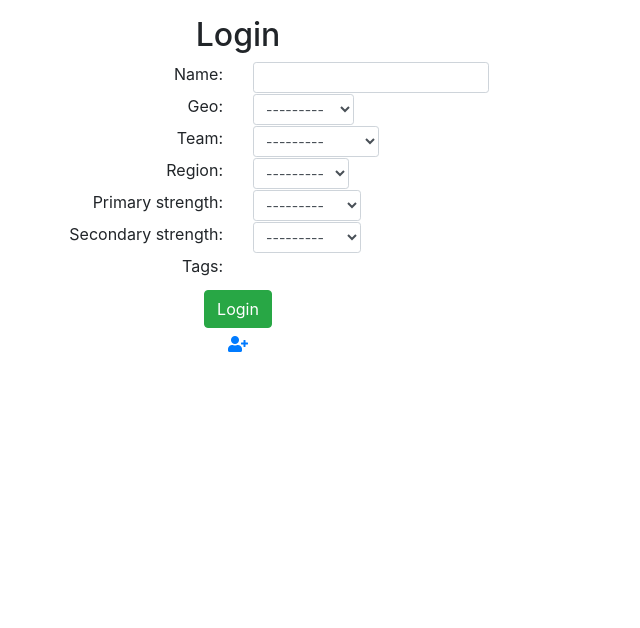
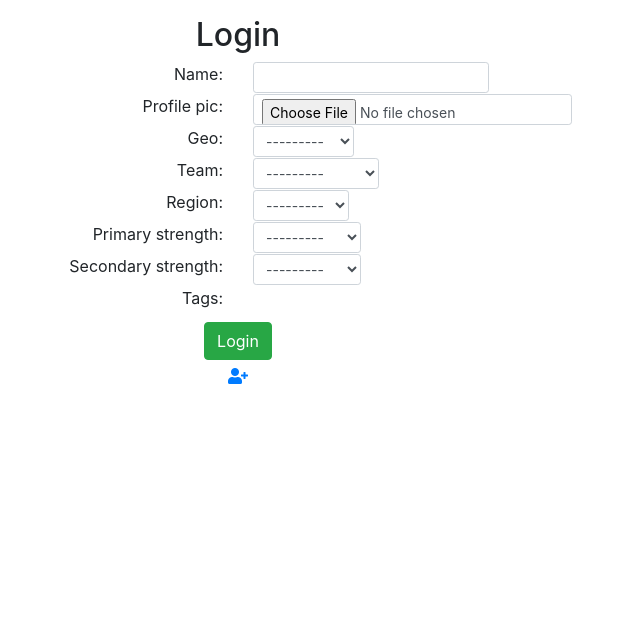
Before and after one commit to totallybradical/se-directory, a Django app: template users/templates/registration/login.html in a window 1280 px wide. Shown: the part 56-684 px from the top of the page, without its empty margins (402-1042 px from the left). Run offline with Django 3.2, Linux system fonts and the light colour scheme; the template is opened without the code that fills it: values that come from a table or form of the project are taken from there, others are empty; some libraries are stand-ins or nearby versions.

Commit message:
Profile pic editing

```diff
--- a/profiles/forms.py
+++ b/profiles/forms.py
@@ -3,6 +3,8 @@ from django import forms
 from .models import Profile
 from profile_tags.models import ProfileTag
 from django.forms.widgets import CheckboxSelectMultiple
+from django.utils.safestring import mark_safe
+
 
 class ProfileForm(forms.ModelForm):
 
@@ -10,6 +12,7 @@ class ProfileForm(forms.ModelForm):
         model = Profile
         fields = (
             'name',
+            'profile_pic',
             'geo',
             'team',
             'region',
@@ -18,12 +21,46 @@ class ProfileForm(forms.ModelForm):
             'tags'
         )
 
+
+def thumbnail(image_path, width, height):
+    absolute_url = '/' + image_path
+    return '<img src="%s" alt="%s" width="%s" height="%s" class="widget-img" />' % (absolute_url, image_path, width, height)
+
+
+class ImageWidget(forms.FileInput):
+    template = '<div class="container"><center>%(image)s</center></div>' \
+               '<br>' \
+               '<div class="custom-file">%(input)s<label class="custom-file-label" for="customFile">Choose image file...</label></div>'
+
+    def __init__(self, attrs=None, template=None, width=189, height=252):
+        if template is not None:
+            self.template = template
+        self.width = width
+        self.height = height
+        super(ImageWidget, self).__init__(attrs)
+
+    def render(self, name, value, attrs=None, renderer=None):
+        attrs = {
+            'id': 'customFile'
+        }
+        input_html = super(forms.FileInput, self).render(name, value, attrs, renderer=None)
+        if value and hasattr(value, 'width') and hasattr(value, 'height'):
+            image_html = thumbnail(value.name, self.width, self.height)
+            output = self.template % {'input': input_html,
+                                      'image': image_html
+            }
+        else:
+            output = input_html
+        return mark_safe(output)
+
+
 class EditProfileForm(forms.ModelForm):
 
     class Meta:
         model = Profile
         fields = (
             'name',
+            'profile_pic',
             'geo',
             'team',
             'region',
@@ -32,6 +69,7 @@ class EditProfileForm(forms.ModelForm):
             'tags'
         )
         widgets = {
+            'profile_pic': ImageWidget,
             'tags': forms.CheckboxSelectMultiple(
                 attrs={
                     'class': 'form-check'
--- a/profiles/models.py
+++ b/profiles/models.py
@@ -4,11 +4,20 @@ from django.db import models
 from profile_tags.models import ProfileTag
 from django.conf import settings
 
+import os
+
+def profile_pic_path(instance, filename):
+    basefilename, extension = os.path.splitext(filename)
+    fullname = 'static/assets/' + instance.cec + extension
+    if os.path.exists(fullname):
+        os.remove(fullname)
+    return fullname
 
 class Profile(models.Model):
     name = models.CharField(max_length=200)
     cec = models.CharField(max_length=25)
     user =  models.ForeignKey(settings.AUTH_USER_MODEL, on_delete=models.CASCADE)
+    profile_pic = models.ImageField(upload_to=profile_pic_path, default='static/assets/blank.jpg')
     GEOS = [
         ("APJC", "APJC"),
         ("EMEAR", "EMEAR"),
--- a/profiles/templates/edit_profile.html
+++ b/profiles/templates/edit_profile.html
@@ -11,7 +11,7 @@
     <div class="row">
         <div class="col-sm"></div>
         <div class="col-sm">
-            <form method="POST" class="post-form">{% csrf_token %}
+            <form method="POST" enctype="multipart/form-data" class="post-form">{% csrf_token %}
                 {{ form.as_p }}
                 <div align="center">
                     <button type="submit" value="Yes" class="save btn btn-success">Save</button>
--- a/profiles/views.py
+++ b/profiles/views.py
@@ -23,10 +23,12 @@ def edit_profile(request, cec=None):
     profile_id = Profile.objects.get(user=request.user.id).id
     profile = get_object_or_404(Profile, id=profile_id)
     if request.method == "POST" and request.user.is_authenticated and request.user == profile.user:
-        form = EditProfileForm(request.POST, instance=profile)
+        form = EditProfileForm(request.POST, request.FILES, instance=profile)
         if form.is_valid():
             form.save()
             return redirect('profile_detail', cec=cec)
+        else:
+            print(form.errors)
     else:
         form = EditProfileForm(instance=profile)
     return render(request, 'edit_profile.html', {'form': form, 'profile': profile})
```
Also changed, not shown: profiles/migrations/0009_auto_20191025_1300.py (added), static/assets/blank.jpg (added), static/css/mysite.css (line endings or trailing spaces).
